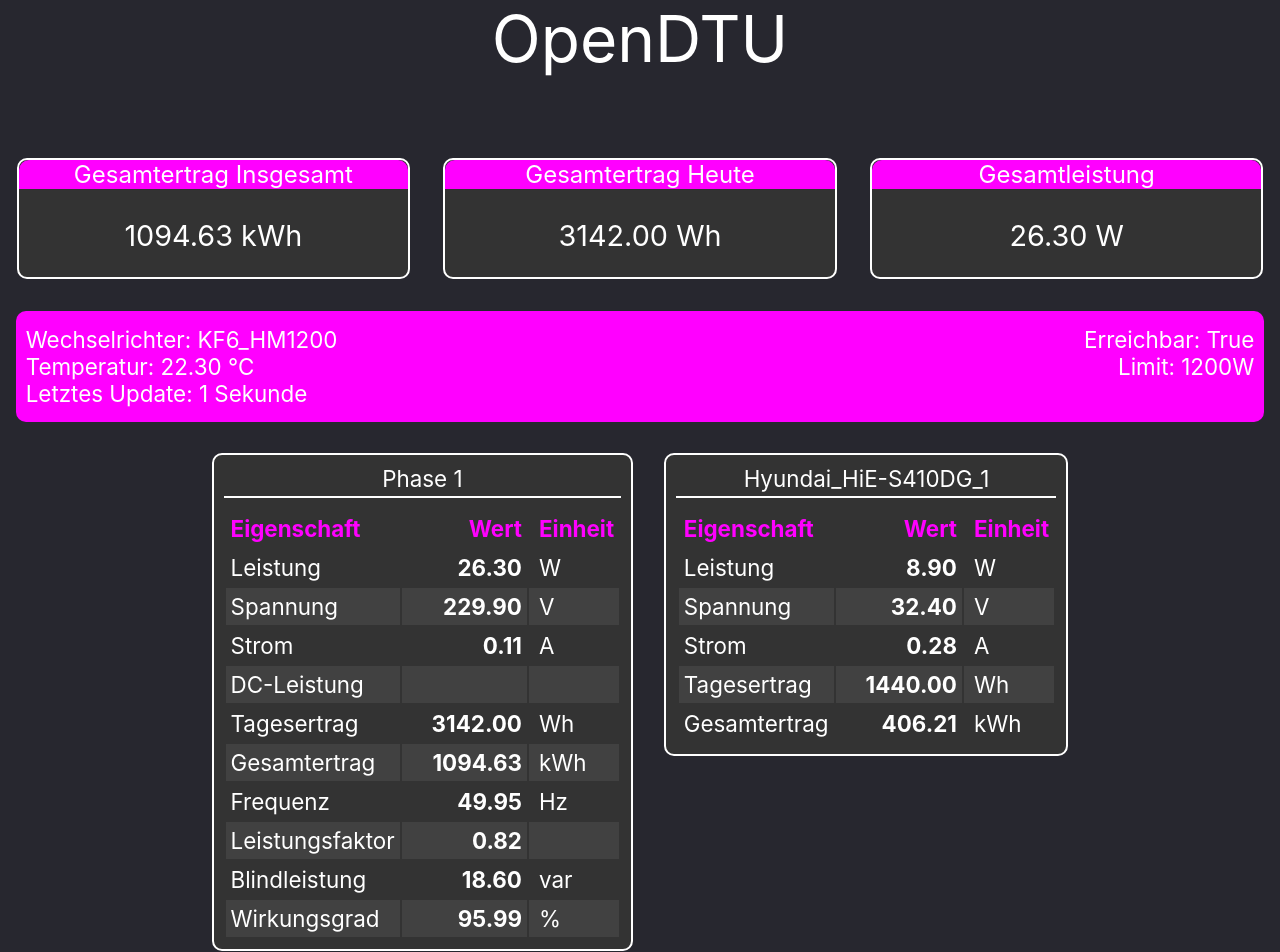
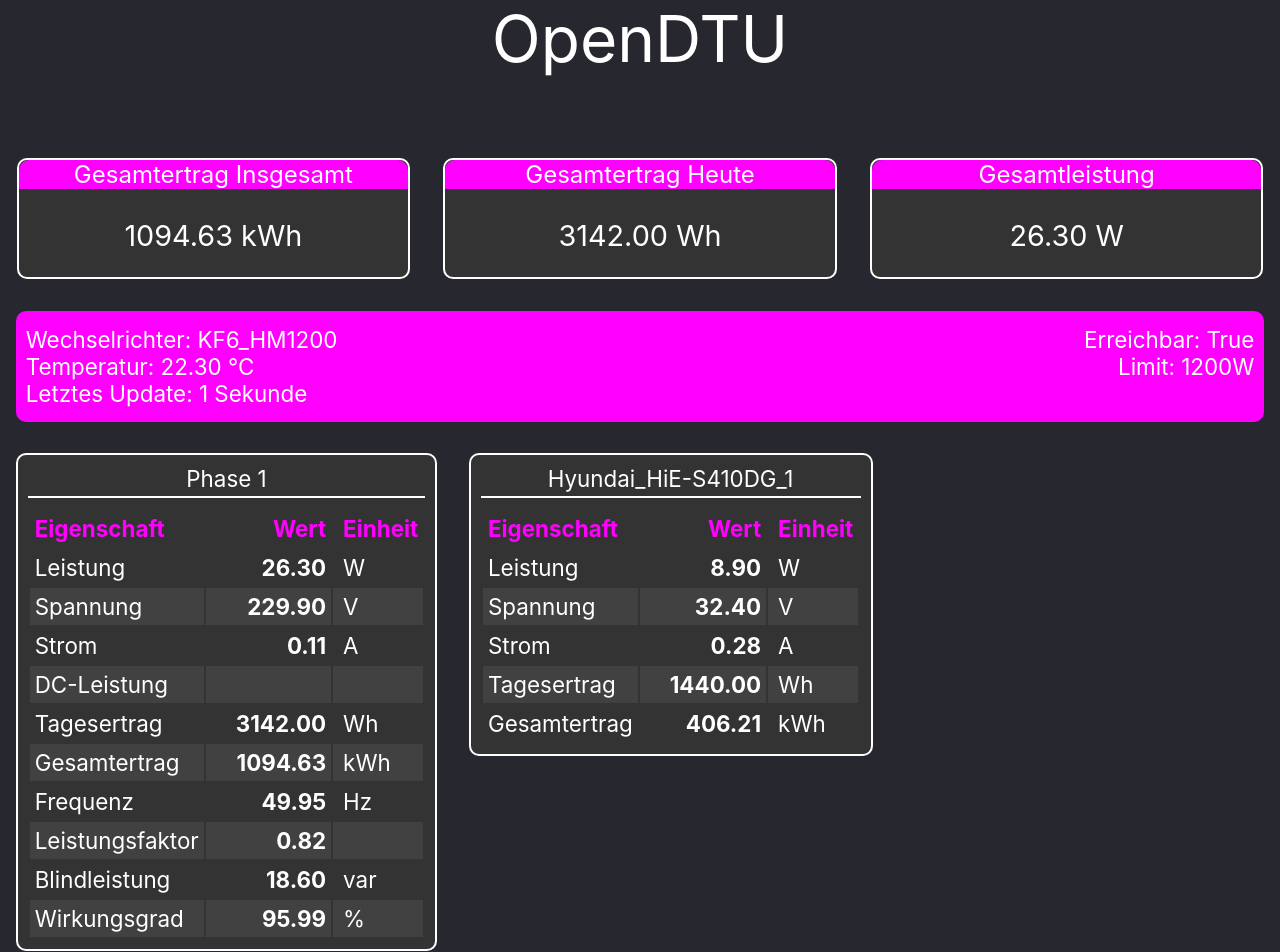
Before and after one commit to FrozenAssassine/opendtu_frontend_clone, a React (Create React App) app: page / in a window 1280 px wide. Shown: the top 952 px of the page. Built offline with nearby package versions, Linux system fonts and the light colour scheme; no server answers; the HTML template or start-up script is replaced by a standard one.

Commit message:
feat: better sizing for solar box

```diff
--- a/src/components/homePage/HomePage.module.scss
+++ b/src/components/homePage/HomePage.module.scss
@@ -16,10 +16,11 @@
 .solarCells{
     display: flex;
     align-items: flex-start;
-    justify-content: center;
+    justify-content: flex-start;
     flex-direction: row;
     flex-wrap: wrap;
     width: 100%;
+    @media screen and (min-width: 1800px){ justify-content: center; }
 }
 .headline{
     text-align: center;
```
